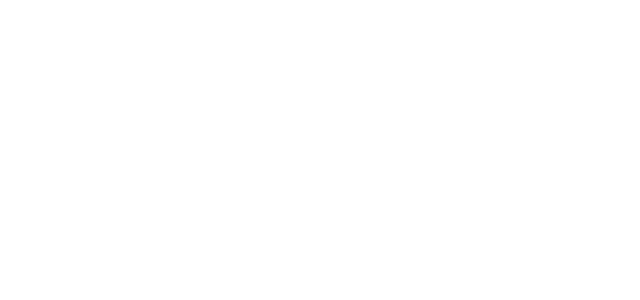
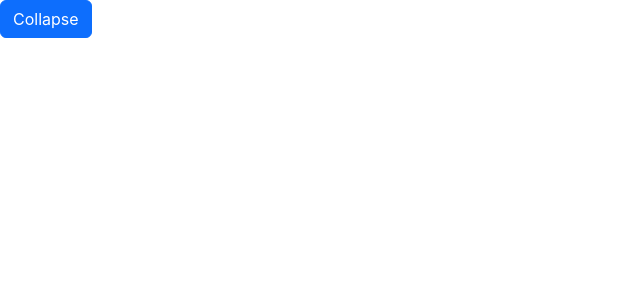
Before and after one commit to IhorTroia/react-hw, a React (Create React App) app: page / in a window 1280 px wide. Shown: the top 300 px of the page, without its empty margins (0-640 px from the left). Built offline with nearby package versions, Linux system fonts and the light colour scheme.

Commit message:
hw 81 done

```diff
--- a/src/App.js
+++ b/src/App.js
@@ -1,9 +1,10 @@
 import './App.css';
+import MyCollapse from "./components/MyCollapse";
 
 function App() {
   return (
     <div className="App">
-
+      <MyCollapse text={'some text aaaaaa'}/>
     </div>
   );
 }
--- /dev/null
+++ b/src/components/MyCollapse.jsx
@@ -0,0 +1,27 @@
+import { useState } from 'react';
+import Button from 'react-bootstrap/Button';
+import Collapse from 'react-bootstrap/Collapse';
+
+function MyCollapse(props) {
+    const [open, setOpen] = useState(false);
+    const { text } = props;
+
+    return (
+        <>
+            <Button
+                onClick={() => setOpen(!open)}
+                aria-controls="example-collapse-text"
+                aria-expanded={open}
+            >
+                Collapse
+            </Button>
+            <Collapse in={open}>
+                <div id="example-collapse-text">
+                    {text}
+                </div>
+            </Collapse>
+        </>
+    );
+}
+
+export default MyCollapse;
```
Also changed, not shown: 1 other file (tests, documents, lock files or other folders).
